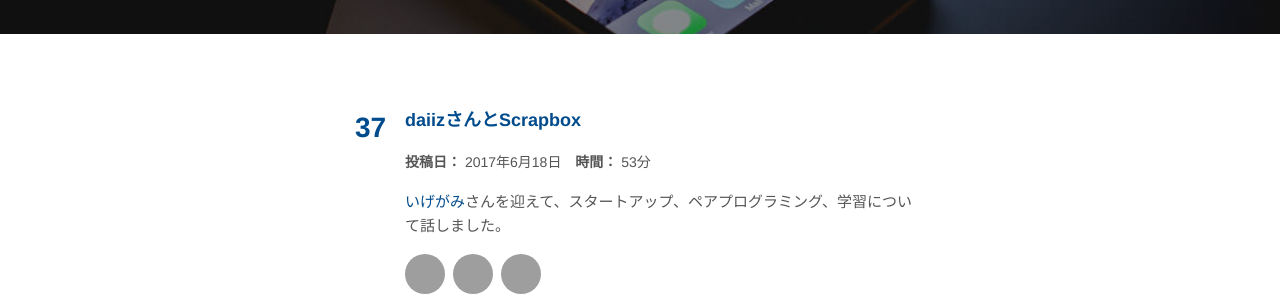
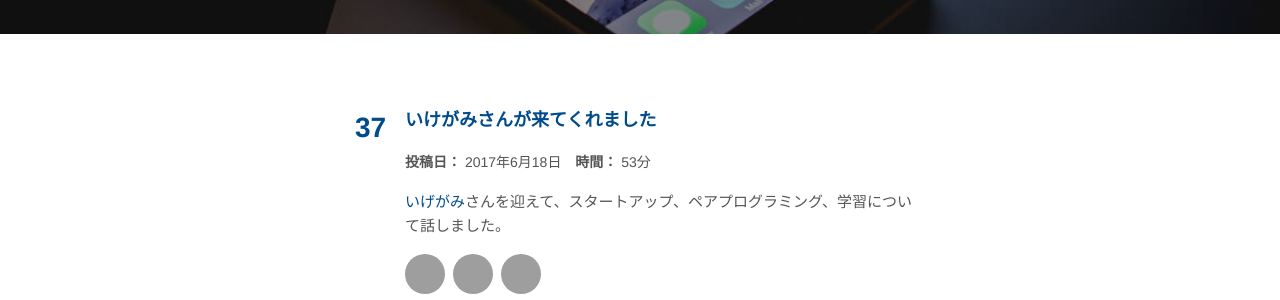
Before and after one commit to kumocast/kumocast.github.io, a Jekyll site: the page built from index.html, in a window 1280 px wide and 900 px high. Shown: the part 342-642 px from the top of the window. Built offline with Jekyll 4.4.1, drawn with Linux system fonts in a browser that asks for light colours; nearby versions of some CDN libraries; grey boxes are pictures that could not be loaded.

Commit message:
37回のタイトルを変更する

```diff
--- a/_posts/2017-06-18-learn.md
+++ b/_posts/2017-06-18-hello-ikegami.md
@@ -1,6 +1,6 @@
 ---
 layout: post
-title: daiizさんとScrapbox
+title: いけがみさんが来てくれました
 date: 2017-06-18 00:00:00
 duration: 53分
 members: ['keicoro', 'gaaamii', 'karur4n']
```
